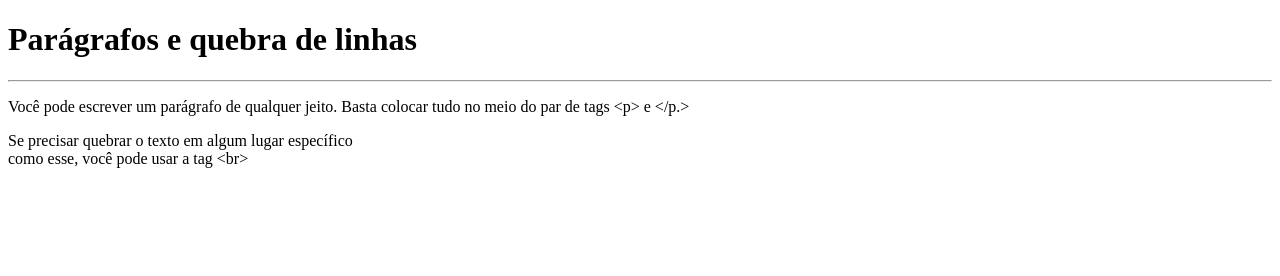
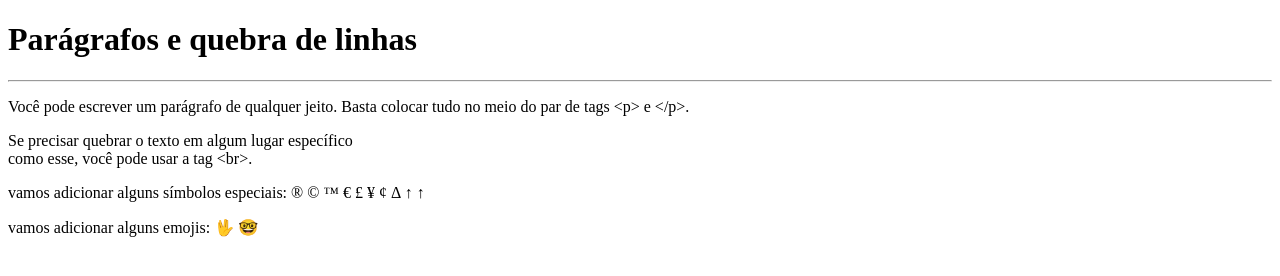
Before and after one commit to julianaroberto/html-css, a plain HTML site: page exercicios/ex002/index.html in a window 1280 px wide. Drawn offline with Linux system fonts and the light colour scheme.

Commit message:
adicionando emojis

```diff
--- a/exercicios/ex002/index.html
+++ b/exercicios/ex002/index.html
@@ -9,13 +9,32 @@
     <h1>Parágrafos e quebra de linhas</h1>
     <hr>
 
-    <p>Você pode escrever um parágrafo de qualquer jeito. Basta colocar tudo no meio do par de tags &lt;p&gt; e &lt;/p.&gt; </p>
+    <p>Você pode escrever um parágrafo de qualquer jeito. Basta colocar tudo no meio do par de tags &lt;p&gt; e &lt;/p&gt;. </p>
 
-    <p>Se precisar quebrar o texto em algum lugar específico <br> como esse, você pode usar a tag &lt;br&gt;</p>
+    <p>Se precisar quebrar o texto em algum lugar específico <br> como esse, você pode usar a tag &lt;br&gt;.</p>
 
+    <!-- lt significa less than / gt significa greather than / menor que e maior que -->
 
+    <!-- vamos adicionar alguns símbolos especiais -->
 
+    <p>vamos adicionar alguns símbolos especiais:
+    &reg;
+    &copy;
+    &trade;
+    &euro;
+    &pound;
+    &yen;
+    &cent;
+    &Delta;
+    &uparrow;
+    &uarr; <!-- versão simplificada da seta p/ cima-->
+    </p>
 
+    <p>vamos adicionar alguns emojis:
+        <!-- utilizando o site emojipedia.org para buscar os códigos dos emojis -->
+        &#x1F596;
+        &#x1F913;
+    </p>
 
 
 </body>
```
